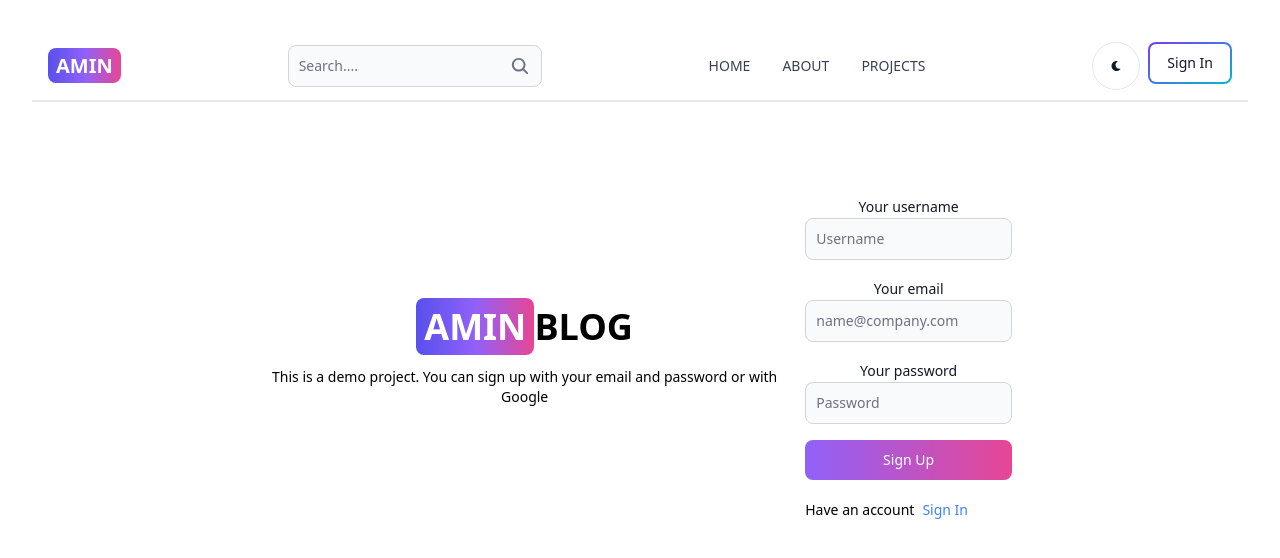
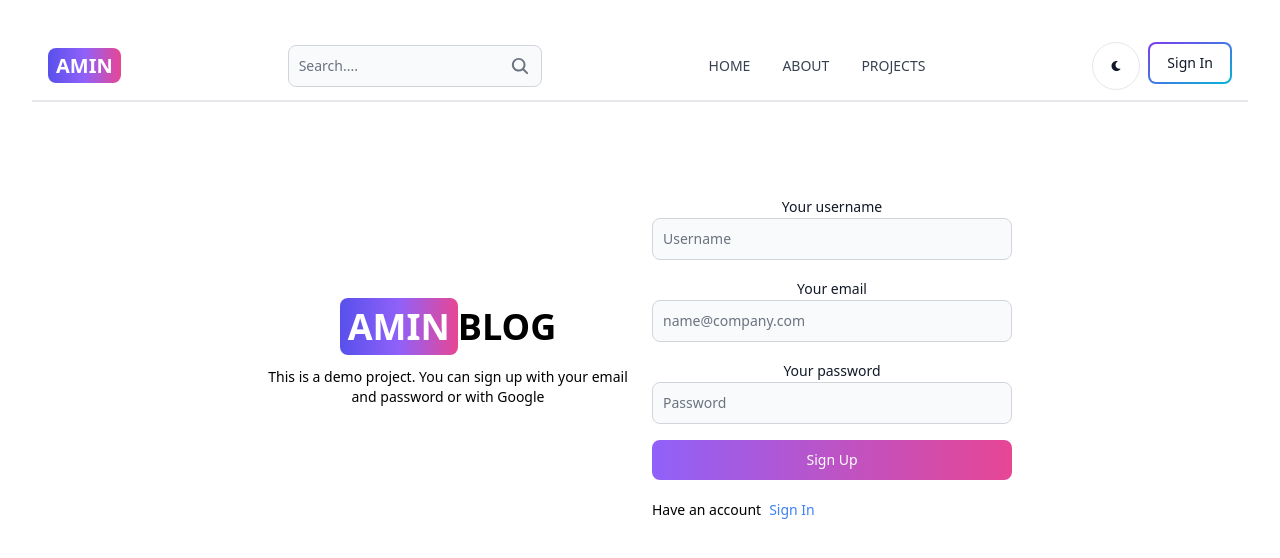
Before and after one commit to Programmeramin/MERN-Blog, a React (Vite) app in the folder client/: page /sign-up in a window 1280 px wide. Shown: the top 558 px of the page. Built offline with nearby package versions, Linux system fonts and the light colour scheme.

Commit message:
create a footer component

```diff
--- a/client/src/pages/Signup.jsx
+++ b/client/src/pages/Signup.jsx
@@ -8,7 +8,7 @@ const Signup = () => {
       <div className="min-h-screen mt-20">
       <div className="flex p-3 max-w-3xl mx-auto flex-col md:flex-row md:items-center gap-6">
         {/* left */}
-        <div className="">
+        <div className="flex-1">
         <Link to="/sign-up" className="font-bold dark:text-white text-4xl">
         <span className="px-2 py-1 bg-gradient-to-r from-indigo-600 via-purple-500 to-pink-500 rounded-lg text-white">AMIN</span>
         BLOG
@@ -18,7 +18,7 @@ const Signup = () => {
         </p>
         </div>
         {/* right */}
-        <div className="">
+        <div className="flex-1">
              <form className="flex flex-col gap-4">
               <div>
                 <Label value="Your username"/>
```
